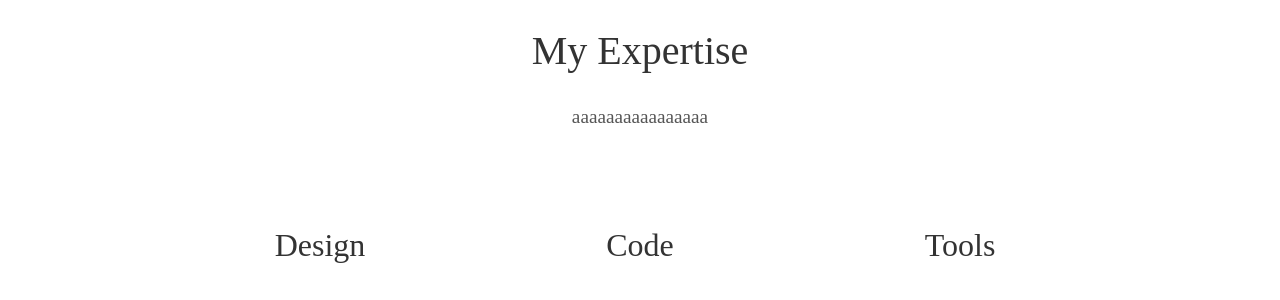
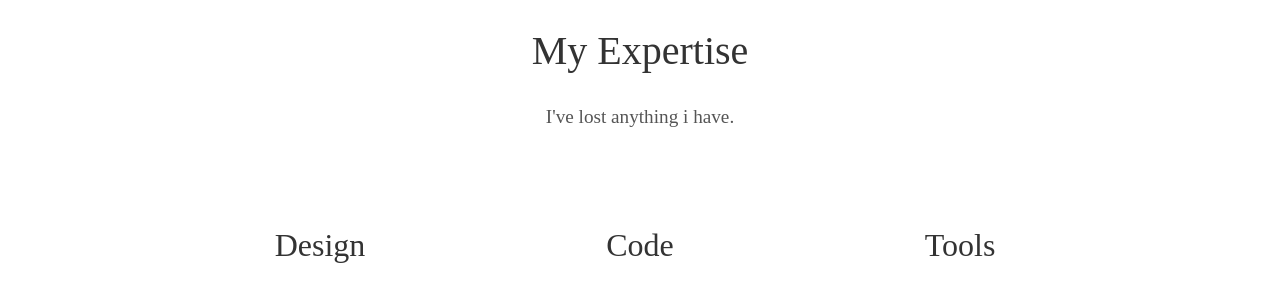
Before and after one commit to Micha3ls0n0/ocean-of-tears, a Jekyll site: the page built from index.html, in a window 1280 px wide. Shown: the part 954-1254 px from the top of the page. Built offline with Jekyll 4.4.1, drawn with Linux system fonts in a browser that asks for light colours; some web fonts are replaced.

Commit message:
Update _config.yml

```diff
--- a/_config.yml
+++ b/_config.yml
@@ -6,7 +6,7 @@ description: Jekyll Theme Minimal Resume
 
 # User settings
 username: <i>Michaels</i>
-user_description: aaaaaaaaaaaaaaaa
+user_description: I've lost anything i have.
 user_title: qwq
 email: mauriurraco@gmail.com
 # twitter_username: lorem_ipsum
```
